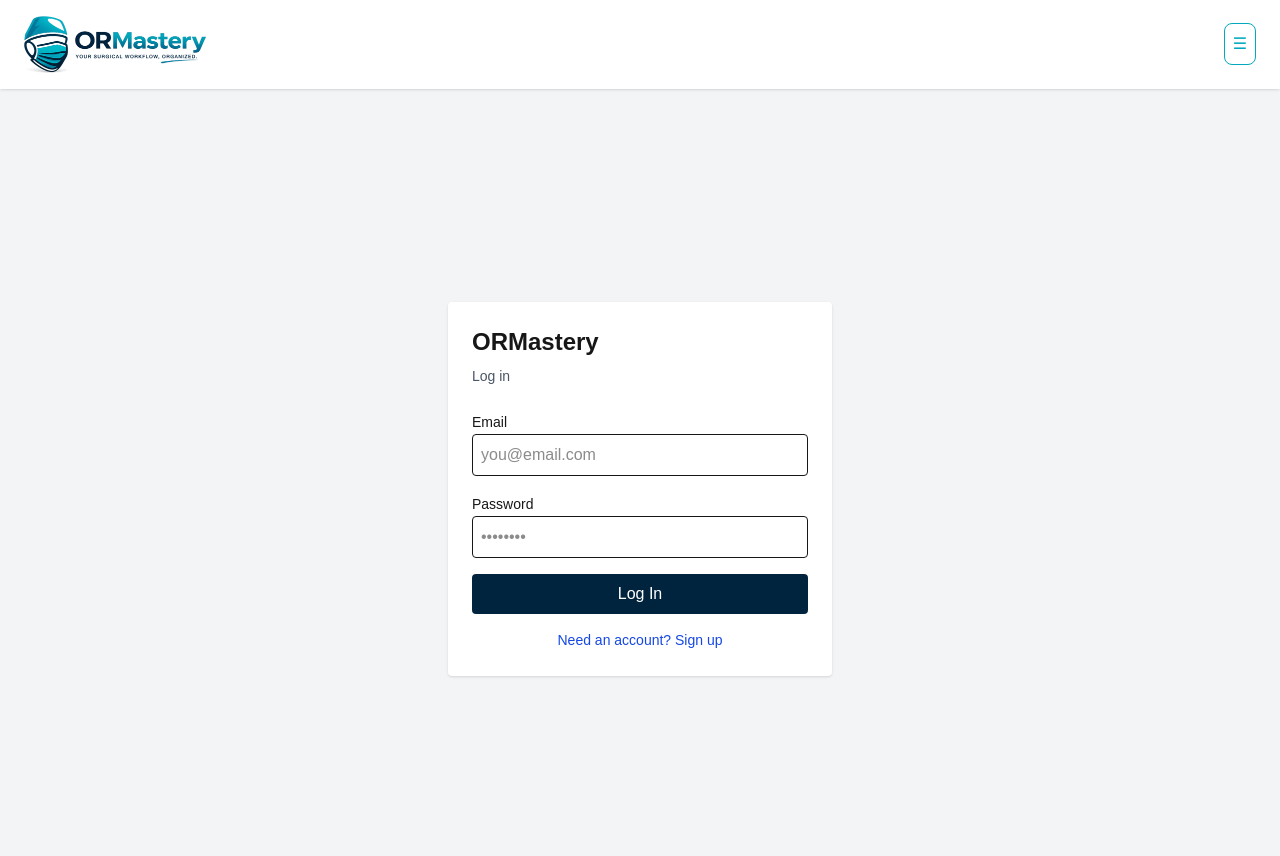
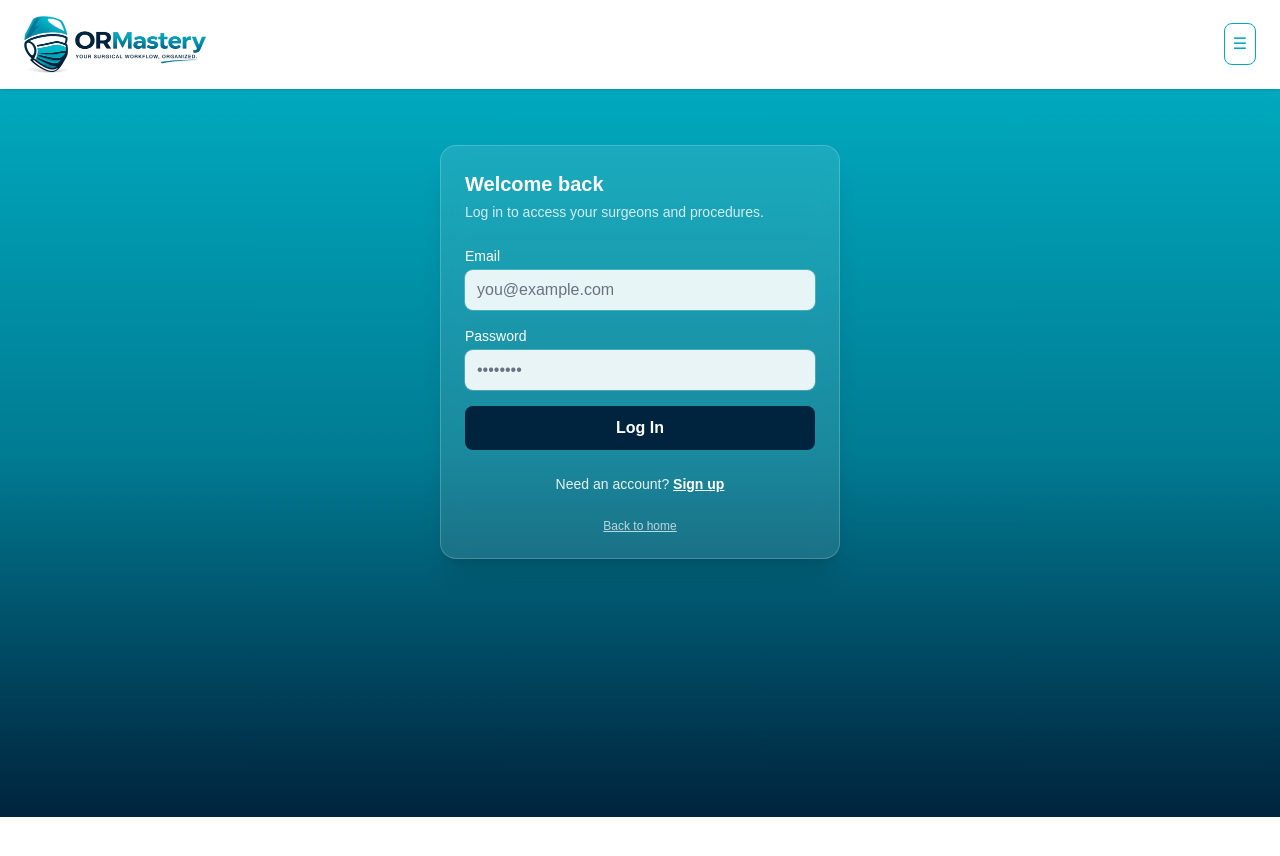
Before and after one commit to robertj142/ormastery-web, a Next.js app: page /login in a window 1280 px wide. Shown: the top 856 px of the page. After the commit the page ends 817 px from the top, so only its background shows below. Built offline with nearby package versions, Linux system fonts and the light colour scheme; no server answers.

Commit message:
login screen color scheme

```diff
--- a/app/login/page.tsx
+++ b/app/login/page.tsx
@@ -1,6 +1,7 @@
 "use client";
 
-import { useState } from "react";
+import { useEffect, useState } from "react";
+import Link from "next/link";
 import { supabase } from "../../lib/supabaseClient";
 
 export default function LoginPage() {
@@ -8,70 +9,161 @@ export default function LoginPage() {
   const [email, setEmail] = useState("");
   const [password, setPassword] = useState("");
 
-  async function handleSubmit() {
-    if (!email || !password) return alert("Enter email + password.");
+  const [checking, setChecking] = useState(true);
+  const [working, setWorking] = useState(false);
+  const [err, setErr] = useState<string | null>(null);
 
-    if (mode === "signup") {
-      const { error } = await supabase.auth.signUp({ email, password });
-      if (error) return alert(error.message);
-      alert("Account created. You can now log in.");
-      setMode("login");
+  useEffect(() => {
+    supabase.auth.getSession().then(({ data }) => {
+      if (data.session) window.location.href = "/";
+      setChecking(false);
+    });
+  }, []);
+
+  async function onSubmit(e: React.FormEvent) {
+    e.preventDefault();
+    setErr(null);
+
+    const cleanEmail = email.trim();
+    if (!cleanEmail || !password) {
+      setErr("Enter your email and password.");
       return;
     }
 
+    try {
+      setWorking(true);
+
+      if (mode === "login") {
         const { error } = await supabase.auth.signInWithPassword({
-      email,
+          email: cleanEmail,
           password,
         });
-    if (error) return alert(error.message);
+        if (error) throw error;
+        window.location.href = "/";
+      } else {
+        const { error } = await supabase.auth.signUp({
+          email: cleanEmail,
+          password,
+        });
+        if (error) throw error;
 
-    // Go to home after login
-    window.location.href = "/";
+        setErr(
+          "Account created. If email confirmation is enabled, check your inbox. Then log in."
+        );
+        setMode("login");
+      }
+    } catch (e: any) {
+      setErr(e?.message ?? "Something went wrong.");
+    } finally {
+      setWorking(false);
+    }
+  }
+
+  if (checking) {
+    return (
+      <div className="min-h-screen flex items-center justify-center text-sm text-white bg-gradient-to-b from-[#00a9be] via-[#007c93] to-[#00243d]">
+        Loading…
+      </div>
+    );
   }
 
   return (
-    <div className="min-h-screen flex items-center justify-center p-6 bg-gray-100">
-      <div className="p-6 bg-white rounded shadow w-full max-w-sm">
-        <h1 className="text-2xl font-bold mb-2">ORMastery</h1>
-        <p className="text-sm text-gray-600 mb-6">
-          {mode === "login" ? "Log in" : "Create an account"}
+    <div className="min-h-[calc(100vh-72px)] bg-gradient-to-b from-[#00a9be] via-[#007c93] to-[#00243d]">
+      <div className="max-w-md mx-auto px-6 py-14">
+        <div className="rounded-2xl bg-white/10 border border-white/20 shadow-xl backdrop-blur-md p-6">
+          <h1 className="text-white text-xl font-semibold">
+            {mode === "login" ? "Welcome back" : "Create your account"}
+          </h1>
+          <p className="text-white/80 text-sm mt-1">
+            {mode === "login"
+              ? "Log in to access your surgeons and procedures."
+              : "Sign up to start building your OR workflow library."}
           </p>
 
-        <label className="text-sm font-medium">Email</label>
+          <form onSubmit={onSubmit} className="mt-6 space-y-4">
+            <div>
+              <label className="block text-white text-sm font-medium mb-1">
+                Email
+              </label>
               <input
+                className="w-full rounded-lg px-3 py-2 bg-white/90 text-gray-900 placeholder:text-gray-500 outline-none ring-1 ring-white/20 focus:ring-2 focus:ring-[#00a9be]"
                 type="email"
-          placeholder="you@email.com"
-          className="border p-2 w-full mb-4 rounded"
+                autoComplete="email"
                 value={email}
                 onChange={(e) => setEmail(e.target.value)}
-          autoComplete="email"
+                placeholder="you@example.com"
               />
+            </div>
 
-        <label className="text-sm font-medium">Password</label>
+            <div>
+              <label className="block text-white text-sm font-medium mb-1">
+                Password
+              </label>
               <input
+                className="w-full rounded-lg px-3 py-2 bg-white/90 text-gray-900 placeholder:text-gray-500 outline-none ring-1 ring-white/20 focus:ring-2 focus:ring-[#00a9be]"
                 type="password"
-          placeholder="••••••••"
-          className="border p-2 w-full mb-4 rounded"
+                autoComplete={
+                  mode === "login" ? "current-password" : "new-password"
+                }
                 value={password}
                 onChange={(e) => setPassword(e.target.value)}
-          autoComplete={mode === "login" ? "current-password" : "new-password"}
+                placeholder="••••••••"
               />
+            </div>
+
+            {err ? (
+              <div className="text-sm text-white bg-red-500/30 border border-red-400/40 rounded-lg px-3 py-2">
+                {err}
+              </div>
+            ) : null}
 
             <button
-          onClick={handleSubmit}
-          className="bg-brand-dark text-white w-full py-2 rounded"
+              type="submit"
+              disabled={working}
+              className="w-full rounded-lg py-2.5 font-semibold text-white bg-[#00243d] hover:opacity-95 disabled:opacity-60"
             >
-          {mode === "login" ? "Log In" : "Sign Up"}
+              {working
+                ? mode === "login"
+                  ? "Logging in..."
+                  : "Signing up..."
+                : mode === "login"
+                ? "Log In"
+                : "Sign Up"}
             </button>
 
+            <div className="text-center text-sm text-white/90 pt-2">
+              {mode === "login" ? (
+                <>
+                  Need an account?{" "}
                   <button
-          className="text-sm text-blue-700 mt-4 w-full"
-          onClick={() => setMode(mode === "login" ? "signup" : "login")}
+                    type="button"
+                    onClick={() => setMode("signup")}
+                    className="underline text-white font-semibold"
                   >
-          {mode === "login"
-            ? "Need an account? Sign up"
-            : "Already have an account? Log in"}
+                    Sign up
                   </button>
+                </>
+              ) : (
+                <>
+                  Already have an account?{" "}
+                  <button
+                    type="button"
+                    onClick={() => setMode("login")}
+                    className="underline text-white font-semibold"
+                  >
+                    Log in
+                  </button>
+                </>
+              )}
+            </div>
+
+            <div className="text-center text-xs text-white/70 pt-2">
+              <Link href="/" className="underline">
+                Back to home
+              </Link>
+            </div>
+          </form>
+        </div>
       </div>
     </div>
   );
```
Lines whose indentation alone changed are shown as unchanged.
